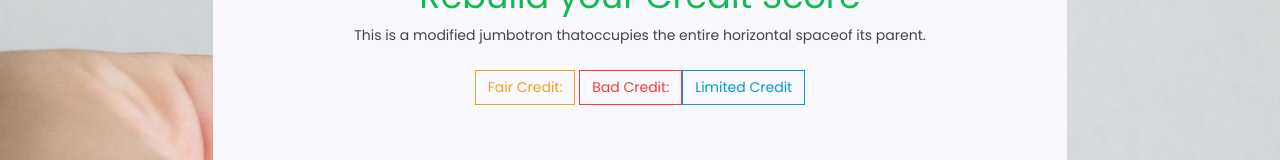
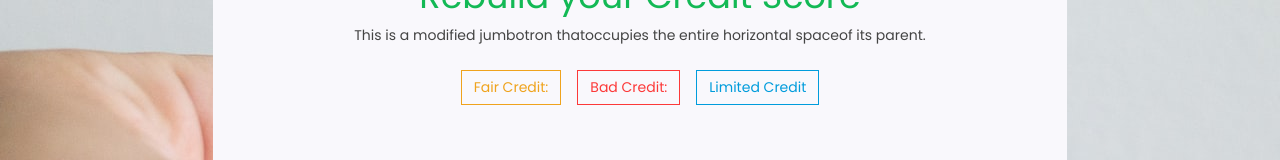
Before and after one commit to machinesandpixels/rescored, a React (Create React App) app: page / in a window 1280 px wide. Shown: the part 237-397 px from the top of the page. Built offline with nearby package versions, Linux system fonts and the light colour scheme.

Commit message:
Removed JSX spacing from CategoriesPanel and added margin right  instead

```diff
--- a/src/components/CategoriesPanel.js
+++ b/src/components/CategoriesPanel.js
@@ -4,15 +4,15 @@ import Button from 'react-bootstrap/Button';
 const CategoriesPanel = () => {
     return (
         <div className="categories-panel my-4">
-            <Button variant="outline-warning">
+            <Button variant="outline-warning" className="mr-3">
                 Fair Credit:
-            </Button>{' '}
-            <Button variant="outline-danger">
+            </Button>
+            <Button variant="outline-danger" className="mr-3">
                 Bad Credit:
             </Button>
             <Button variant="outline-info">
                 Limited Credit
-            </Button>{' '}
+            </Button>
         </div>
     )
 }
```
